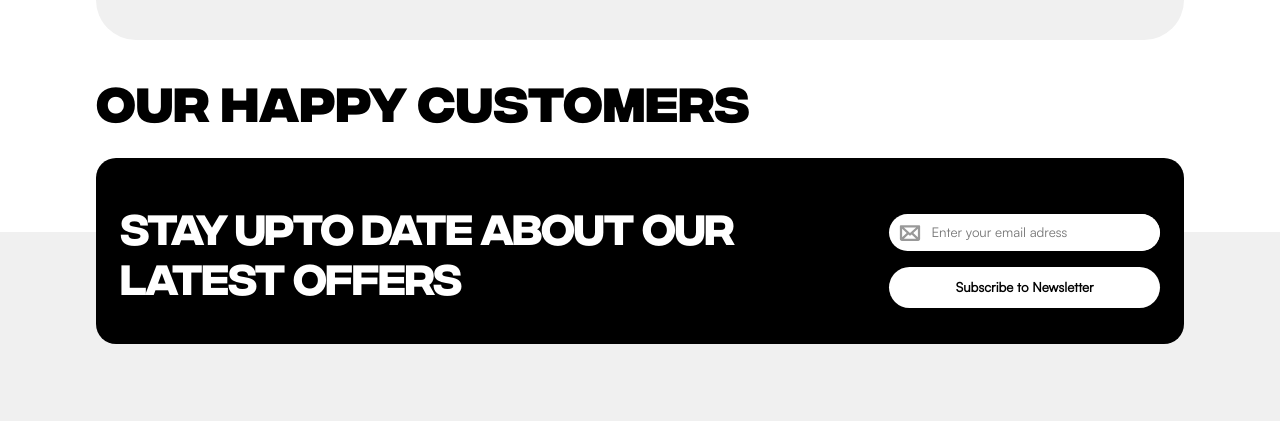
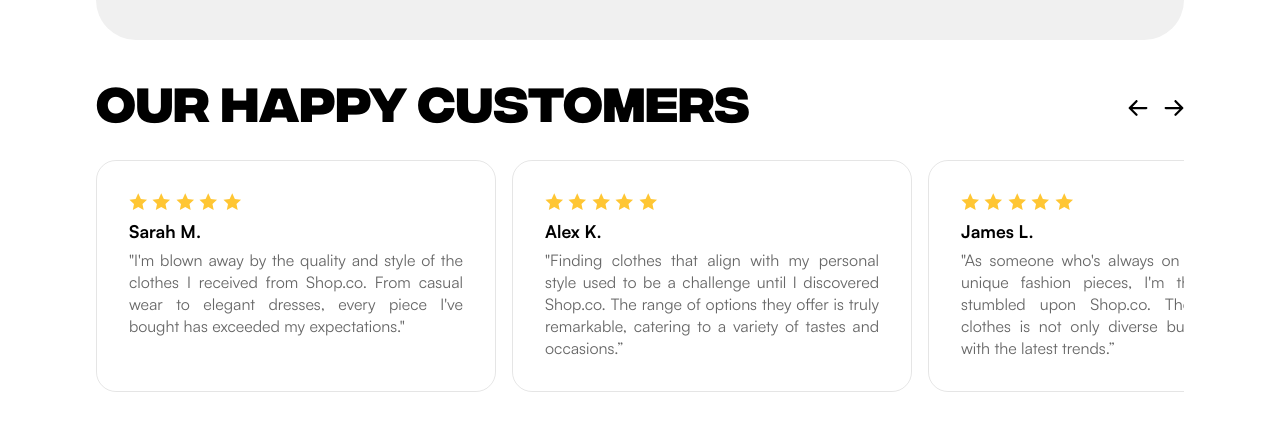
Before and after one commit to ThomazHilario/compass-uol-desafio-2, a website with bundled scripts: page index.html in a window 1280 px wide. Shown: the part 3534-3955 px from the top of the page. Built offline with nearby package versions, Linux system fonts and the light colour scheme.

Commit message:
feat: happy Customers
- inserindo comentários ao container.
- Criar o carrossel dos comentários.
- Criar o estilo dos comentários.

```diff
--- a/index.html
+++ b/index.html
@@ -128,10 +128,7 @@
           <section class="section__products">
             <h2 class="title title__section">TOP SELLING</h2>
 
-
-            <div class="container__products">
-
-            </div>
+            <div class="container__products"></div>
 
             <button>View all</button>
           </section>
@@ -169,9 +166,25 @@
 
           <!-- happy customers -->
            <section id="happy__costumers">
-            <div id="header__costumers">
-                <h2 class="title title__customers">OUR HAPPY CUSTOMERS</h2>
-            </div>
+                <header id="header__costumers">
+                    <h2 class="title title__customers">OUR HAPPY CUSTOMERS</h2>
+
+                    <div id="navigation__customers">
+                        <button>
+                            <svg width="20" height="16" viewBox="0 0 20 16" fill="none" xmlns="http://www.w3.org/2000/svg">
+                            <path d="M7.70406 0.454104L0.954061 7.2041C0.849182 7.30862 0.765966 7.43281 0.709186 7.56956C0.652405 7.7063 0.623175 7.85291 0.623175 8.00098C0.623175 8.14904 0.652405 8.29565 0.709186 8.4324C0.765966 8.56915 0.849182 8.69334 0.954061 8.79785L7.70406 15.5479C7.91541 15.7592 8.20205 15.8779 8.50094 15.8779C8.79982 15.8779 9.08647 15.7592 9.29781 15.5479C9.50916 15.3365 9.62789 15.0499 9.62789 14.751C9.62789 14.4521 9.50916 14.1654 9.29781 13.9541L4.46875 9.12504L18.25 9.12504C18.5484 9.12504 18.8345 9.00651 19.0455 8.79554C19.2565 8.58456 19.375 8.29841 19.375 8.00004C19.375 7.70167 19.2565 7.41552 19.0455 7.20455C18.8345 6.99357 18.5484 6.87504 18.25 6.87504L4.46875 6.87504L9.29875 2.04598C9.51009 1.83463 9.62883 1.54799 9.62883 1.2491C9.62883 0.950218 9.51009 0.663574 9.29875 0.45223C9.08741 0.240885 8.80076 0.122151 8.50187 0.122151C8.20299 0.122151 7.91634 0.240885 7.705 0.45223L7.70406 0.454104Z" fill="black"/>
+                            </svg>
+                        </button>
+
+                        <button>
+                            <svg width="20" height="16" viewBox="0 0 20 16" fill="none" xmlns="http://www.w3.org/2000/svg">
+                                <path d="M12.2959 0.454104L19.0459 7.2041C19.1508 7.30862 19.234 7.43281 19.2908 7.56956C19.3476 7.7063 19.3768 7.85291 19.3768 8.00098C19.3768 8.14904 19.3476 8.29565 19.2908 8.4324C19.234 8.56915 19.1508 8.69334 19.0459 8.79785L12.2959 15.5479C12.0846 15.7592 11.7979 15.8779 11.4991 15.8779C11.2002 15.8779 10.9135 15.7592 10.7022 15.5479C10.4908 15.3365 10.3721 15.0499 10.3721 14.751C10.3721 14.4521 10.4908 14.1654 10.7022 13.9541L15.5313 9.12504L1.75 9.12504C1.45163 9.12504 1.16548 9.00651 0.954505 8.79554C0.743527 8.58456 0.625 8.29841 0.625 8.00004C0.625 7.70167 0.743527 7.41552 0.954505 7.20455C1.16548 6.99357 1.45163 6.87504 1.75 6.87504L15.5313 6.87504L10.7013 2.04598C10.4899 1.83463 10.3712 1.54799 10.3712 1.2491C10.3712 0.950218 10.4899 0.663574 10.7013 0.45223C10.9126 0.240885 11.1992 0.122151 11.4981 0.122151C11.797 0.122151 12.0837 0.240885 12.295 0.45223L12.2959 0.454104Z" fill="black"/>
+                            </svg>
+                        </button>
+                    </div>
+                </header>
+
+                <div id="container__customers"></div>
            </section>
 
             <!-- newsletter -->
@@ -308,6 +321,7 @@
 
 
     <script src="build/main.js"></script>
-    <script src="build/products.js"></script>
+    <script src="build/products.js" type="module"></script>
+    <script src="build/happy_costumers.js" type="module"></script>
 </body>
 </html>
--- /dev/null
+++ b/root/happy_costumers.ts
@@ -0,0 +1,70 @@
+// Import generateStars
+import { generateStars } from "./modulos/modules.js";
+
+// HappyCustomersProps
+interface HappyCustomersProps{
+    rating:number;
+    name:string;
+    text:string
+}
+
+// Object happy Customers
+const happy__customers:HappyCustomersProps[] = [
+    {
+        rating:5,
+        name:'Sarah M.',
+        text:`"I'm blown away by the quality and style of the clothes I received from Shop.co. From casual wear to elegant dresses, every piece I've bought has exceeded my expectations."`
+    },
+    {
+        rating:5,
+        name:'Alex K.',
+        text:`"Finding clothes that align with my personal style used to be a challenge until I discovered Shop.co. The range of options they offer is truly remarkable, catering to a variety of tastes and occasions.”`
+    },
+    {
+        rating:5,
+        name:'James L.',
+        text:`"As someone who's always on the lookout for unique fashion pieces, I'm thrilled to have stumbled upon Shop.co. The selection of clothes is not only diverse but also on-point with the latest trends.”`
+    },
+    {
+        rating:5,
+        name:'Mooen.',
+        text:`"As someone who's always on the lookout for unique fashion pieces, I'm thrilled to have stumbled upon Shop.co. The selection of clothes is not only diverse but also on-point with the latest trends.”`
+    },
+    {
+        rating:5,
+        name:'George H.',
+        text:`""I'm blown away by the quality and style of the clothes I received from Shop.co. From casual wear to elegant dresses, every piece I've bought has exceeded my expectations.”`
+    }
+]
+
+// insetHappyCustomers
+function insertHappyCustomers(happyCustomersArray:HappyCustomersProps[], localInsert:HTMLDivElement){
+
+    // Building tag
+    const schemaCustomers = happyCustomersArray.map(happyCustomers => (
+        `
+            <div class="customers">
+                <section class="rating__stars">
+                        ${generateStars(happyCustomers.rating)}
+                </section>
+
+                <article class="comment">
+                    <h3>${happyCustomers.name}</h3>
+
+                    <p>${happyCustomers.text}</p>
+                </article>
+            </div>
+        `
+    ))
+
+    // Putting everything together in single text
+    const totalCustomersInString = schemaCustomers.reduce((acc,customer) => acc += customer)
+
+    // Insert totalCustomersInString in container
+    localInsert.innerHTML = totalCustomersInString
+}
+
+// container Customers element
+const containerCustomers = document.getElementById('container__customers') as HTMLDivElement
+
+insertHappyCustomers(happy__customers, containerCustomers)
--- a/root/main.ts
+++ b/root/main.ts
@@ -1,6 +1,40 @@
 const buttonMenu = document.getElementById('button_menu')
 const dialogMenu = document.getElementById('dialog__menu') as HTMLDialogElement
 
+// Exibindo modal
 buttonMenu?.addEventListener('click', () => {
     dialogMenu.showModal()
 })
+
+// navigationCustomers
+const navigationCustomers = document.querySelector('#navigation__customers')
+
+// ContainerCustomers
+const containerCustomers = document.getElementById('container__customers') as HTMLDivElement
+
+// arrows
+const leftArrowButton = navigationCustomers?.firstElementChild as HTMLButtonElement
+const rightArrowButton = navigationCustomers?.lastElementChild as HTMLButtonElement
+
+leftArrowButton.addEventListener('click', () => {
+
+    if(containerCustomers.scrollLeft < containerCustomers.scrollWidth){
+
+        containerCustomers.scroll(
+            {
+                left:containerCustomers.scrollLeft - (containerCustomers.scrollWidth / 5) - 2.65
+            })
+    }
+
+})
+
+rightArrowButton.addEventListener('click', () => {
+    if(containerCustomers.scrollLeft >= 0 && containerCustomers.scrollLeft < containerCustomers.scrollWidth){
+
+        containerCustomers.scroll(
+            {
+                left: containerCustomers.scrollLeft + (containerCustomers.scrollWidth / 5) + 3.65
+            })
+    }
+    console.log(containerCustomers.scrollLeft, containerCustomers.scrollWidth)
+})
--- /dev/null
+++ b/root/modulos/modules.ts
@@ -0,0 +1,14 @@
+export function generateStars(rating:number){
+
+    const stars = []
+
+    for(let i = 0; i< rating; i++){
+        stars.push(
+            `<svg width="19" height="17" viewBox="0 0 19 17" fill="none" xmlns="http://www.w3.org/2000/svg">
+            <path d="M9.24494 0.255127L11.8641 5.89504L18.0374 6.64322L13.4829 10.8771L14.679 16.9794L9.24494 13.9561L3.8109 16.9794L5.00697 10.8771L0.452479 6.64322L6.62573 5.89504L9.24494 0.255127Z" fill="#FFC633"/>
+            </svg>
+        `)
+    }
+
+    return stars.reduce((acc, tag) => acc += tag)
+}
--- a/root/products.ts
+++ b/root/products.ts
@@ -1,3 +1,6 @@
+// import generateStars
+import { generateStars } from "./modulos/modules.js";
+
 //  Interface ProductProps
 interface ProductProps{
     image:string;
@@ -71,22 +74,6 @@ const productsTopSelling:ProductProps[] = [
     },
 ]
 
-// generateStars
-function generateStars(rating:number){
-
-    const stars = []
-
-    for(let i = 0; i< rating; i++){
-        stars.push(
-            `<svg width="19" height="17" viewBox="0 0 19 17" fill="none" xmlns="http://www.w3.org/2000/svg">
-            <path d="M9.24494 0.255127L11.8641 5.89504L18.0374 6.64322L13.4829 10.8771L14.679 16.9794L9.24494 13.9561L3.8109 16.9794L5.00697 10.8771L0.452479 6.64322L6.62573 5.89504L9.24494 0.255127Z" fill="#FFC633"/>
-            </svg>
-        `)
-    }
-
-    return stars.reduce((acc, tag) => acc += tag)
-}
-
 
 // insertProduct
 function insertProducts(products:ProductProps[], localSection:HTMLDivElement){
--- a/styles/style.css
+++ b/styles/style.css
@@ -325,6 +325,10 @@
 
         overflow-x: scroll;
 
+        &::-webkit-scrollbar{
+            display: none;
+        }
+
         .product{
             display: flex;
             flex-direction: column;
@@ -479,6 +483,8 @@
 
 /* ---------- Happy Costumers ----------*/
 #happy__costumers{
+    overflow-x: hidden;
+    position: relative;
     display: block;
     margin-right: auto;
     margin-left: auto;
@@ -486,6 +492,65 @@
 
     #header__costumers{
         display: flex;
+        justify-content: space-between;
+        align-items: end;
+
+        #navigation__customers{
+            margin-bottom: 0.5rem;
+            display: flex;
+            gap: 1rem;
+            align-items: end;
+
+            button{
+                border: 0;
+                background-color: transparent;
+            }
+        }
+    }
+
+    #container__customers{
+
+        &::-webkit-scrollbar{
+            display: none;
+        }
+
+        position: relative;
+        display: grid;
+        grid-template-columns: repeat(5, 100%);
+        grid-row: 1;
+        gap: 1rem;
+        overflow-x: hidden;
+        margin-top: 2rem;
+
+        @media screen and (min-width:768px){
+            grid-template-columns: repeat(5, 400px)
+        }
+
+        .customers{
+            display: flex;
+            flex-direction: column;
+            gap: 0.2rem;
+            padding: 1rem;
+            border: 1px solid #0000001A;
+            border-radius: 20px;
+
+            article{
+
+                h3{
+                    font-family: 'satoshi-bold';
+                    font-size: 1.1rem;
+                }
+
+                p{
+                    margin-top: 0.4rem;
+                    text-align: justify;
+                }
+            }
+
+            @media screen and (min-width:1024px){
+                padding: 2rem;
+            }
+        }
     }
 
     @media screen and (min-width:768px){
--- a/tsconfig.json
+++ b/tsconfig.json
@@ -25,7 +25,7 @@
     // "moduleDetection": "auto",                        /* Control what method is used to detect module-format JS files. */
 
     /* Modules */
-    "module": "commonjs",                                /* Specify what module code is generated. */
+    //"module": "commonjs",                                /* Specify what module code is generated. */
     "rootDir": "./root",                                  /* Specify the root folder within your source files. */
     // "moduleResolution": "node10",                     /* Specify how TypeScript looks up a file from a given module specifier. */
     // "baseUrl": "./",                                  /* Specify the base directory to resolve non-relative module names. */
```
Also changed, not shown: assets/icons/left.svg (added), assets/icons/right.svg (added), build/happy_costumers.js (added), build/main.js, build/modulos/modules.js (added), build/products.js.
